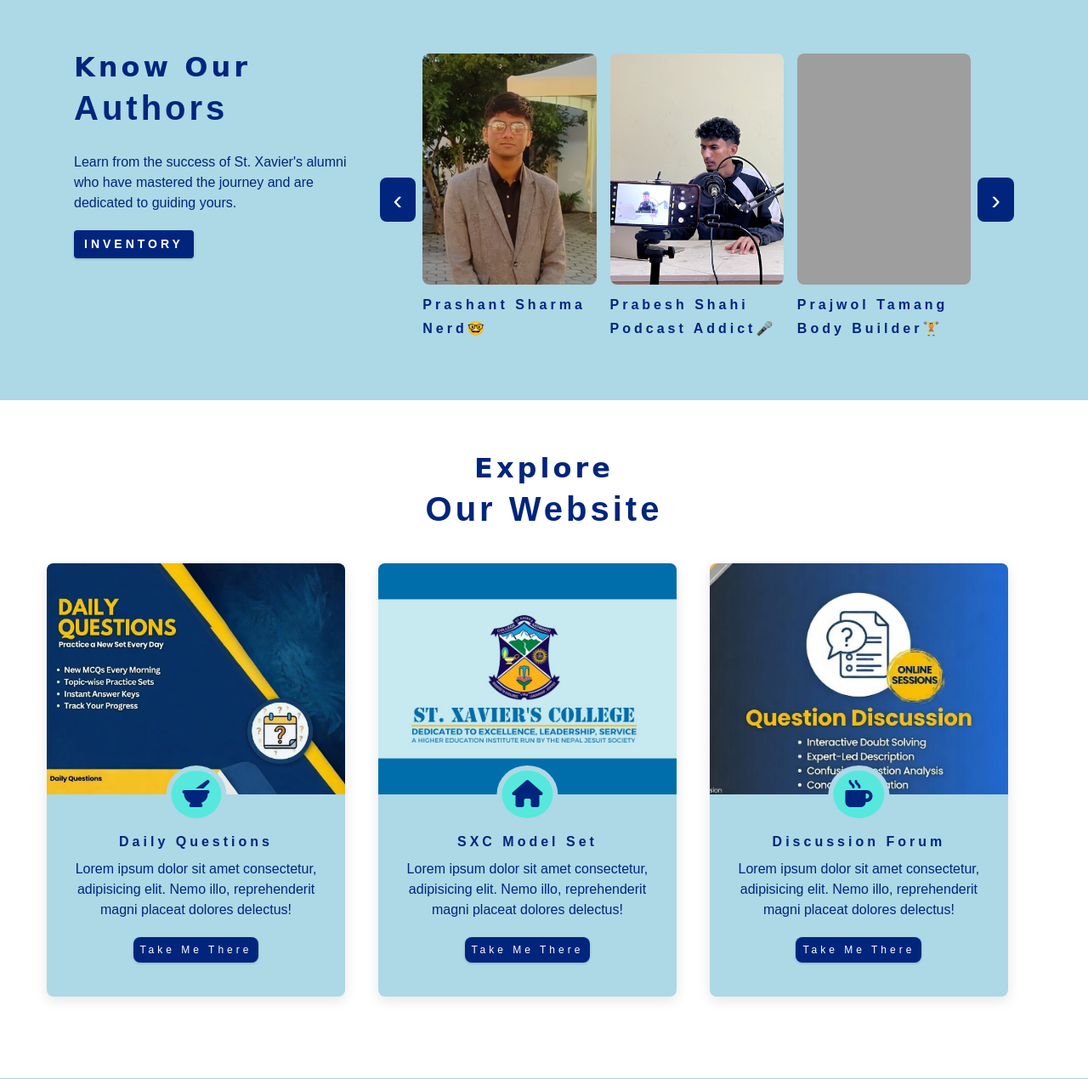
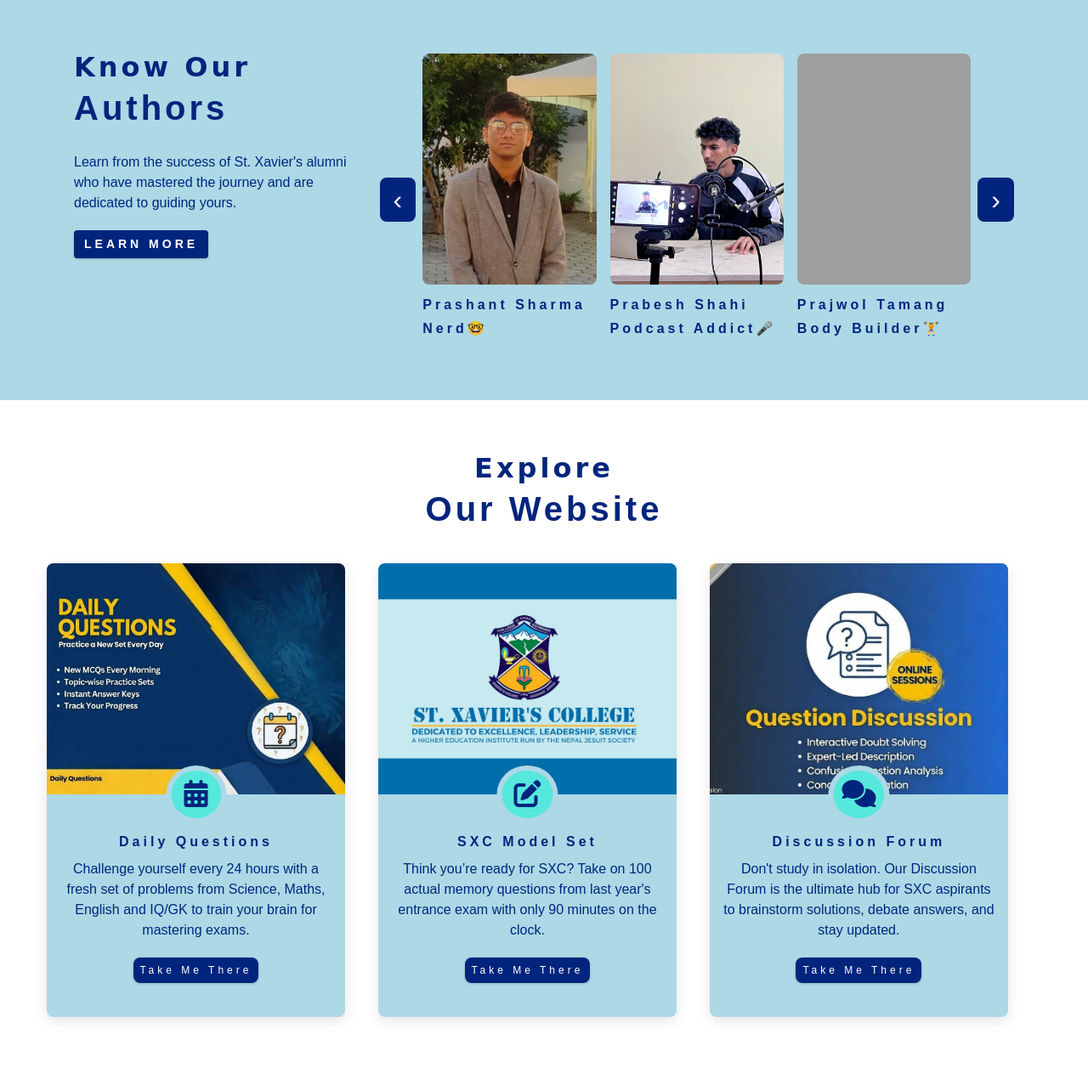
Before and after one commit to prashant-sharma-cmd/ace-the-entrance, a Django app: page / in a window 1280 px wide. Shown: the part 1758-3028 px from the top of the page at 85% size. Run offline with Django 5.2, Linux system fonts and the light colour scheme; some web fonts are replaced; grey boxes are pictures that could not be loaded.

Commit message:
Added Favicon

```diff
--- a/config/config/settings.py
+++ b/config/config/settings.py
@@ -11,6 +11,7 @@ https://docs.djangoproject.com/en/6.0/ref/settings/
 """
 import os
 from pathlib import Path
+import mimetypes
 
 from dotenv import find_dotenv, load_dotenv
 
@@ -211,3 +212,7 @@ EMAIL_PORT = 587
 EMAIL_USE_TLS = True
 EMAIL_HOST_USER = os.getenv('EMAIL')
 EMAIL_HOST_PASSWORD = os.getenv('EMAIL_PASSWORD')
+
+# Mimetypes for Favicon
+
+mimetypes.add_type("application/manifest+json", ".webmanifest")
--- a/config/home/templates/base_template.html
+++ b/config/home/templates/base_template.html
@@ -1,3 +1,4 @@
+{% load static %}
 <!DOCTYPE html>
 <html lang="en">
   <head>
@@ -5,11 +6,18 @@
     <meta name="viewport" content="width=device-width, initial-scale=1.0" />
     <meta http-equiv="X-UA-Compatible" content="ie=edge" />
     <title>{% block title %} {% endblock %}{{ PROJECT_NAME }}</title>
+
+    <!-- favicon -->
+    <link rel="icon" type="image/x-icon" href="{% static 'home/images/favicons/favicon.ico' %}">
+    <link rel="icon" type="image/png" sizes="32x32" href="{% static 'home/images/favicons/favicon-32x32.png' %}">
+    <link rel="icon" type="image/png" sizes="16x16" href="{% static 'home/images/favicons/favicon-16x16.png' %}">
+    <link rel="apple-touch-icon" sizes="180x180" href="{% static 'home/images/favicons/apple-touch-icon.png' %}">
+    <link rel="manifest" href="{% static 'home/images/favicons/site.webmanifest' %}">
+
     <!-- font-awesome -->
     <link rel="stylesheet" href="https://cdnjs.cloudflare.com/ajax/libs/font-awesome/6.4.0/css/all.min.css"/>
 
     <!-- custom css -->
-    {% load static %}
     <link rel="stylesheet" href="{% static 'home/css/styles.css' %}" />
     {% block extra_css%} {% endblock %}
 
--- a/config/home/templates/home/index.html
+++ b/config/home/templates/home/index.html
@@ -107,7 +107,7 @@
       <p class="products-text">
         Learn from the success of St. Xavier's alumni who have mastered the journey and are dedicated to guiding yours.
       </p>
-      <a href="#products.html" class="btn">inventory</a>
+      <a href="#products.html" class="btn">Learn More</a>
     </article>
 
     <!-- carousel wrapper MUST be the products-inventory itself (right 70%) -->
@@ -169,15 +169,15 @@
             <img src="{% static 'home/images/daily-quiz.jpg' %}" alt="single service" class="service-img">
             <!-- service icon  -->
             <span class="service-icon">
-              <i class="fas fa-mortar-pestle fa-fw"></i>
+              <i class="fas fa-calendar-alt fa-fw"></i>
             </span>
           </div>
           <!-- service info -->
           <div class="service-info">
             <h4>Daily Questions</h4>
-            <p>Lorem ipsum dolor sit amet consectetur,
-               adipisicing elit. Nemo illo, reprehenderit magni
-               placeat dolores delectus!
+            <p>Challenge yourself every 24 hours with a fresh set of problems
+              from Science, Maths, English and IQ/GK to train your brain
+              for mastering exams.
             </p>
             <a href="{% url 'daily:quiz' %}" class="btn service-btn">Take Me There</a>
           </div>
@@ -192,15 +192,15 @@
             <img src="{% static 'home/images/sxc-model.jpg' %}" alt="single service" class="service-img">
             <!-- service icon  -->
             <span class="service-icon">
-              <i class="fas fa-home fa-fw"></i>
+              <i class="fas fa-edit fa-fw"></i>
             </span>
           </div>
           <!-- service info -->
           <div class="service-info">
             <h4>SXC Model Set</h4>
-            <p>Lorem ipsum dolor sit amet consectetur,
-              adipisicing elit. Nemo illo, reprehenderit magni
-              placeat dolores delectus!
+            <p>Think you’re ready for SXC? Take on 100 actual memory
+              questions from last year's entrance exam with
+              only 90 minutes on the clock.
             </p>
             <a href="{% url 'sxcmodel:dashboard' %}" class="btn service-btn">Take Me There</a>
           </div>
@@ -215,15 +215,15 @@
             <img src="{% static 'home/images/discussion-forum.jpg' %}" alt="single service" class="service-img">
             <!-- service icon  -->
             <span class="service-icon">
-              <i class="fas fa-mug-hot fa-fw"></i>
+              <i class="fas fa-comments fa-fw"></i>
             </span>
           </div>
           <!-- service info -->
           <div class="service-info">
             <h4>Discussion Forum</h4>
-            <p>Lorem ipsum dolor sit amet consectetur,
-              adipisicing elit. Nemo illo, reprehenderit magni
-              placeat dolores delectus!
+            <p>Don't study in isolation. Our Discussion Forum is the ultimate
+              hub for SXC aspirants to brainstorm solutions, debate answers,
+              and stay updated.
             </p>
             <a href="{% url 'forum:index' %}" class="btn service-btn">Take Me There</a>
           </div>
```
Also changed, not shown: config/home/static/home/images/favicon.jpg (added), config/home/static/home/images/favicons/android-chrome-192x192.png (added), config/home/static/home/images/favicons/android-chrome-512x512.png (added), config/home/static/home/images/favicons/apple-touch-icon.png (added), config/home/static/home/images/favicons/favicon-16x16.png (added), config/home/static/home/images/favicons/favicon-32x32.png (added), config/home/static/home/images/favicons/favicon.ico (added), config/home/static/home/images/favicons/site.webmanifest (added).
